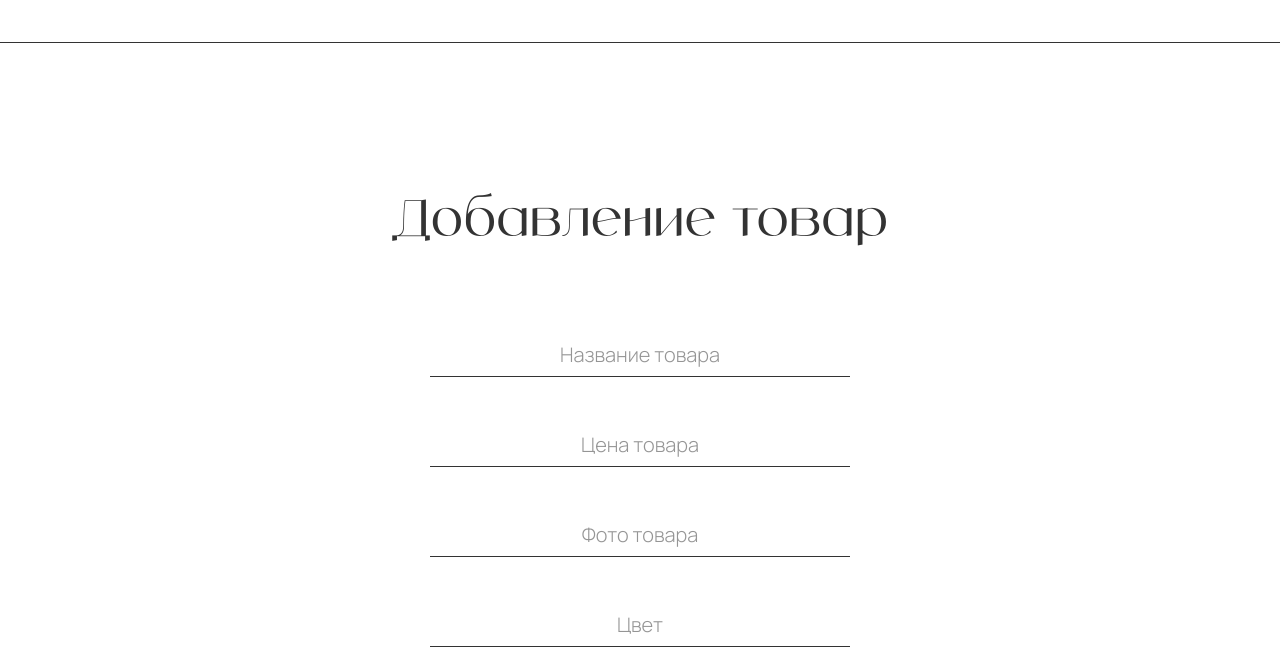
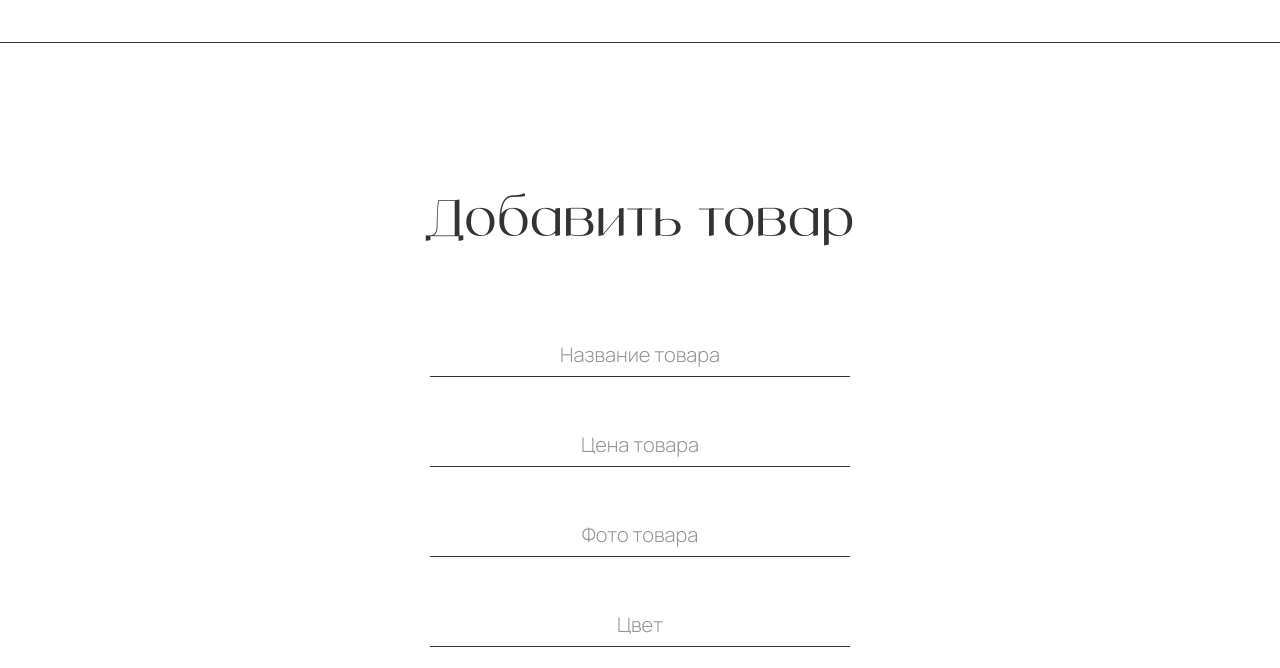
Before and after one commit to og-kara/monako, a plain HTML site: page addition.html in a window 1280 px wide. Shown: the part 132-800 px from the top of the page. Drawn offline with Linux system fonts and the light colour scheme; files whose address does not match are found by name.

Commit message:
рролавти

```diff
--- a/addition.html
+++ b/addition.html
@@ -47,7 +47,7 @@
     <!-- edit start -->
     <div class="login">
         <div class="login-block container">
-            <h2>Добавление товар</h2>
+            <h2>Добавить товар</h2>
             <div class="login-form">
                 <form action="" class="form_login">
                     <input type="text" placeholder="Название товара" required>
```
